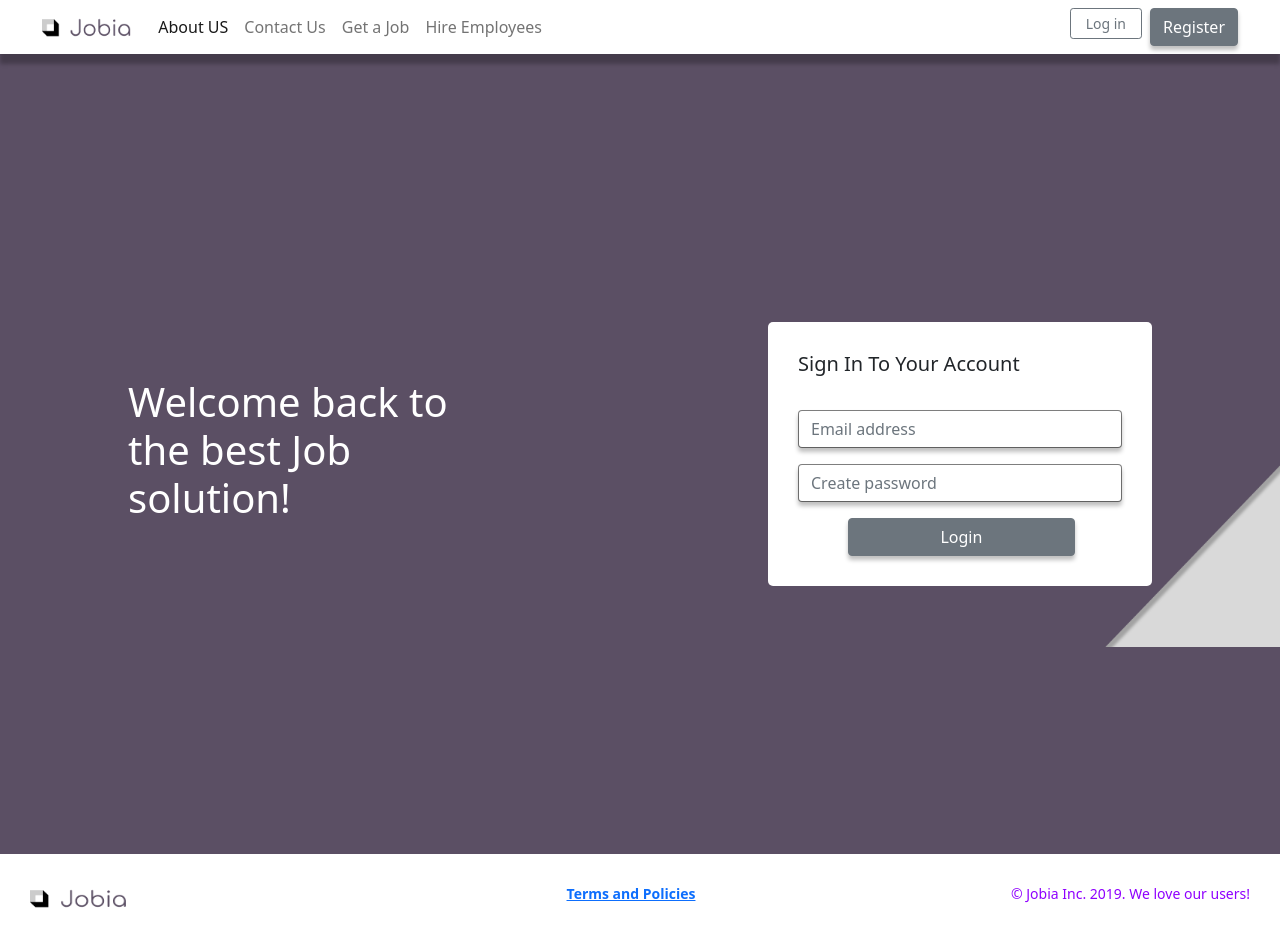
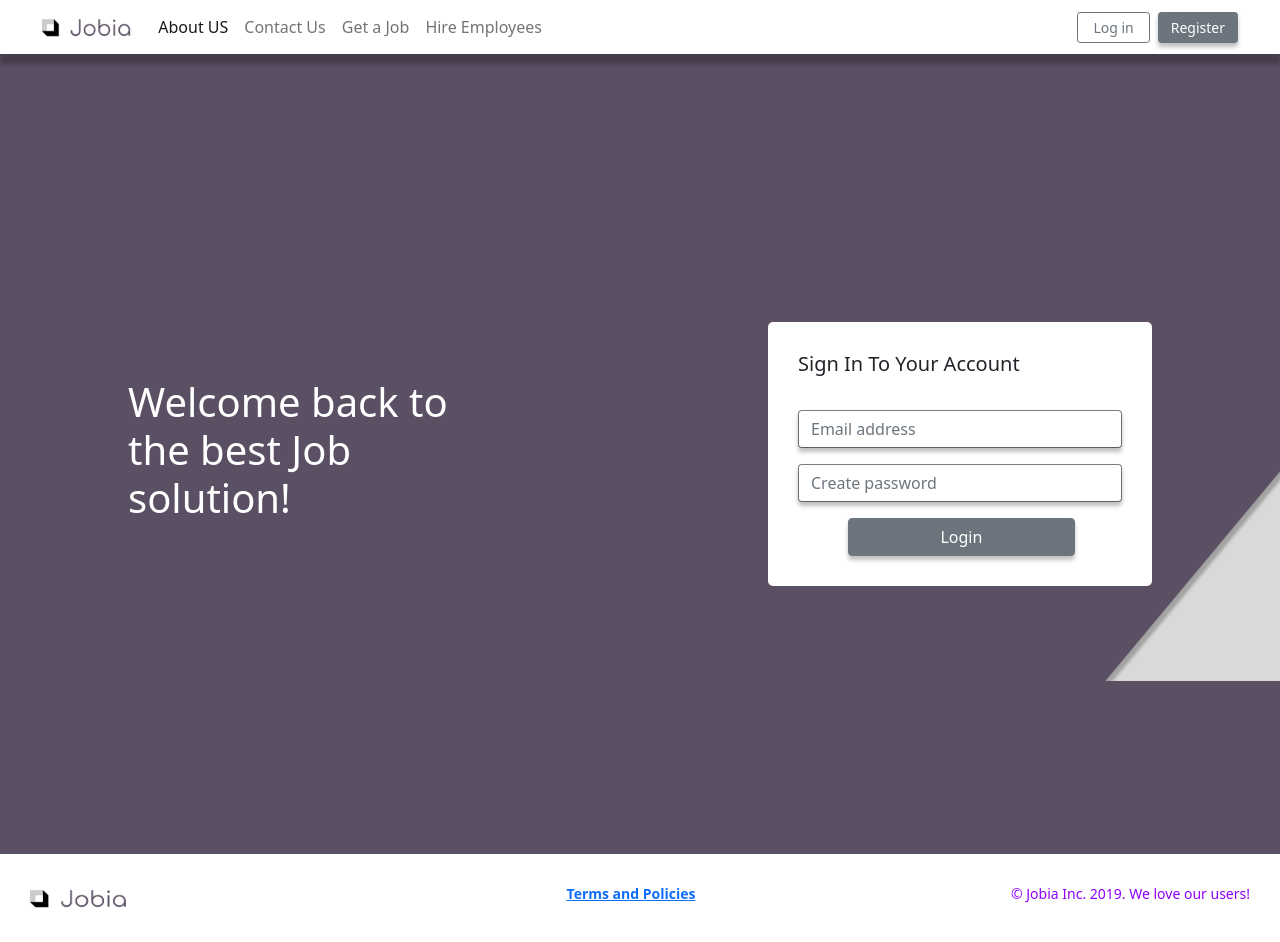
Before and after one commit to aribaP/Jobia, a React (Create React App) app in the folder jobia-client/: page /login in a window 1280 px wide. Built offline with nearby package versions, Linux system fonts and the light colour scheme.

Commit message:
ui improvement

```diff
--- a/jobia-client/src/Components/Account.js
+++ b/jobia-client/src/Components/Account.js
@@ -99,8 +99,8 @@ const Account = (props) => {
           }
           {check === 'Resume' &&
             <CreateResume
+              onChangeStatus={(val) => setCheck(val)}
               onChangeTabs={(val) => setTabs(val)}
-              onChangeStatus={(val) => setCheck(val)}
             />
           }
           {check === 'ResumeView' && <ResumeView
--- a/jobia-client/src/Components/Header.js
+++ b/jobia-client/src/Components/Header.js
@@ -28,7 +28,7 @@ const Header = () => {
             </ul>
             <form className="d-flex">
             <Link to='/login'><button className="btn btn-outline-secondary me-2 btn-sm padding-l-15 padding-r-15" type="submit">Log in</button></Link>
-            <Link to='/registrationOption'><button className="btn btn-secondary body-button-style1" type="submit">Register</button></Link>
+            <Link to='/registrationOption'><button className="btn btn-secondary me-2 btn-sm body-button-style1" type="submit">Register</button></Link>
             </form>
           </div>
         </div>
--- a/jobia-client/src/Styles/style.css
+++ b/jobia-client/src/Styles/style.css
@@ -49,7 +49,7 @@
 }
 .body-button-style1 {
   width: 100%;
-  padding: 0.375rem 0.75rem;
+  height: 100%;
   box-shadow: 0px 4px 4px rgb(0 0 0 / 25%);
 }
 .body-button-style11 {
@@ -93,7 +93,7 @@
 }
 .polygonRight {
   width: 220px;
-  height: 220px;
+  height: 254px;
   position: absolute;
   right: 0;
   top: 427px;
```
